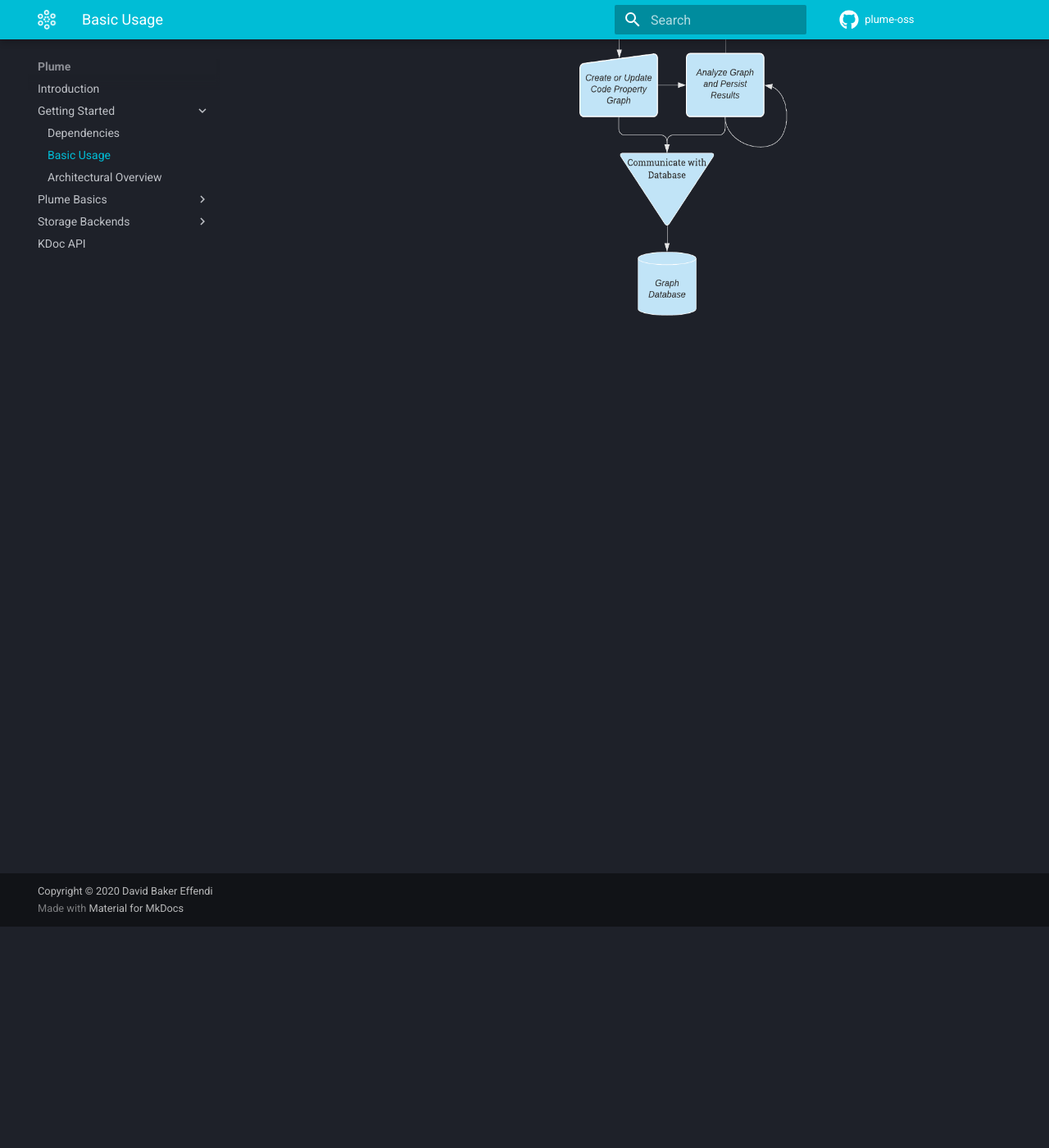
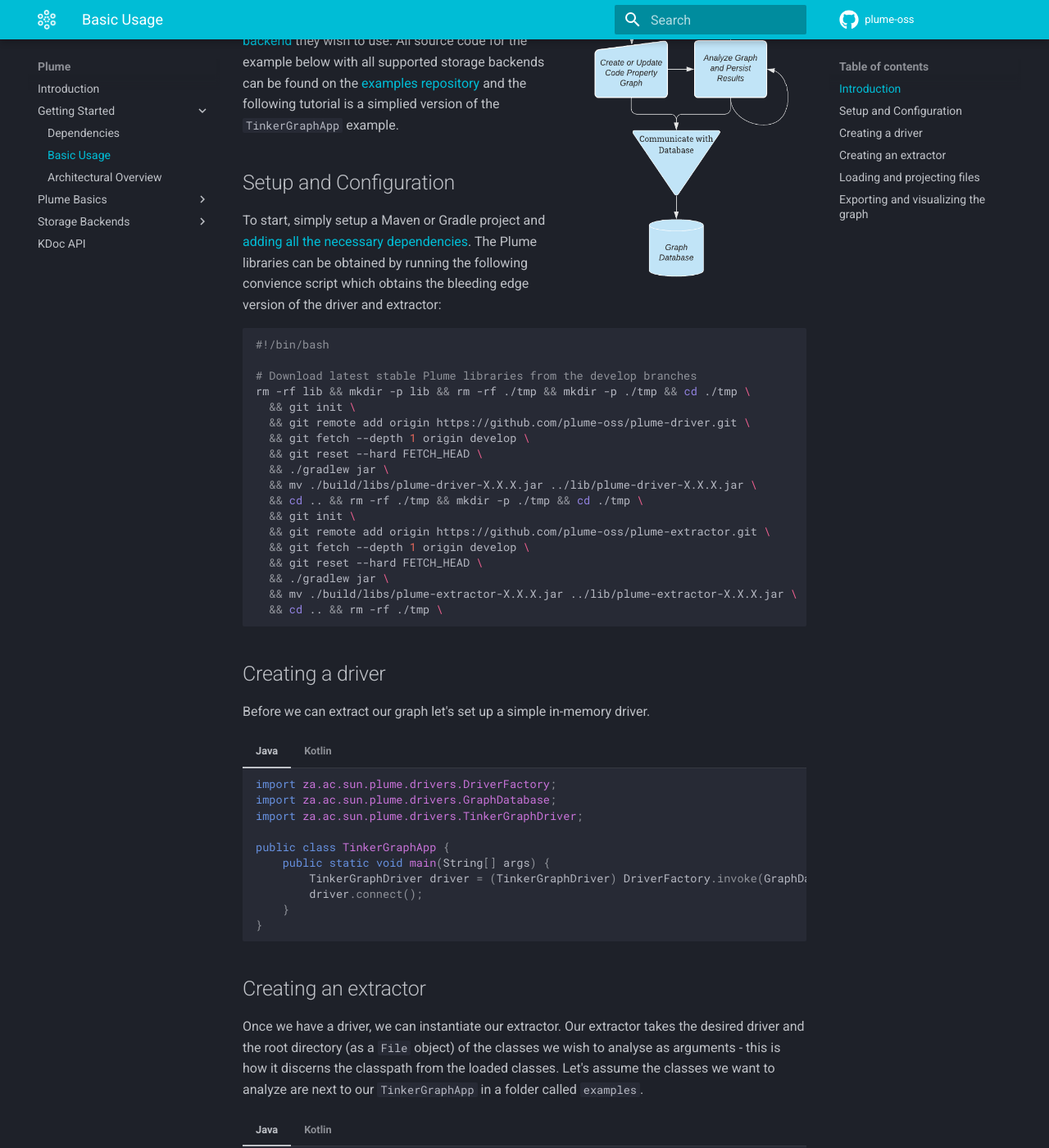
Before and after one commit to plume-oss/plume-docs, an MkDocs documentation site: the page built from docs/getting-started/basic-usage.md, in a window 1280 px wide and 1400 px high, scrolled down 270 px. Shown: the whole window at 82% size. Built offline with MkDocs 1.6.1 and Material for MkDocs 9.7.7, drawn with Linux system fonts in a browser that asks for light colours; some of the changed text lies outside the part shown.

Commit message:
:sparkles: Added a basic usage

````diff
--- a/docs/getting-started/basic-usage.md
+++ b/docs/getting-started/basic-usage.md
@@ -1,3 +1,160 @@
 # Basic Usage
 
-![Basic Process](../assets/images/basic-process.png){: align=right style="height:500px;width:300px" }
+![Basic Process](../assets/images/basic-process.png){: align=right style="height:450px;width:280px" }
+
+## Introduction
+
+The cycle of using Plume for static analysis starts with loading the program one wishes via the extractor.
+This assumes one has already decided on what [storage backend](../storage-backends/introduction.md) they wish to use.
+All source code for the example below with all supported storage backends can be found on the [examples repository](https://github.com/plume-oss/plume-examples) and the following tutorial is a simplied version of the `TinkerGraphApp` example.
+
+## Setup and Configuration
+
+To start, simply setup a Maven or Gradle project and [adding all the necessary dependencies](dependencies.md).
+The Plume libraries can be obtained by running the following convience script which obtains the bleeding edge version
+of the driver and extractor:
+
+```bash
+#!/bin/bash
+
+# Download latest stable Plume libraries from the develop branches
+rm -rf lib && mkdir -p lib && rm -rf ./tmp && mkdir -p ./tmp && cd ./tmp \
+  && git init \
+  && git remote add origin https://github.com/plume-oss/plume-driver.git \
+  && git fetch --depth 1 origin develop \
+  && git reset --hard FETCH_HEAD \
+  && ./gradlew jar \
+  && mv ./build/libs/plume-driver-X.X.X.jar ../lib/plume-driver-X.X.X.jar \
+  && cd .. && rm -rf ./tmp && mkdir -p ./tmp && cd ./tmp \
+  && git init \
+  && git remote add origin https://github.com/plume-oss/plume-extractor.git \
+  && git fetch --depth 1 origin develop \
+  && git reset --hard FETCH_HEAD \
+  && ./gradlew jar \
+  && mv ./build/libs/plume-extractor-X.X.X.jar ../lib/plume-extractor-X.X.X.jar \
+  && cd .. && rm -rf ./tmp \
+```
+
+## Creating a driver
+
+Before we can extract our graph let's set up a simple in-memory driver.
+
+=== "Java"
+    ```java
+    import za.ac.sun.plume.drivers.DriverFactory;
+    import za.ac.sun.plume.drivers.GraphDatabase;
+    import za.ac.sun.plume.drivers.TinkerGraphDriver;
+
+    public class TinkerGraphApp {
+        public static void main(String[] args) {
+            TinkerGraphDriver driver = (TinkerGraphDriver) DriverFactory.invoke(GraphDatabase.TINKER_GRAPH);
+            driver.connect();
+        }
+    }
+    ```
+
+=== "Kotlin"
+    ```kotlin
+    import za.ac.sun.plume.drivers.DriverFactory
+    import za.ac.sun.plume.drivers.GraphDatabase
+    import za.ac.sun.plume.drivers.TinkerGraphDriver
+
+    class TinkerGraphApp {
+        fun main(args : Array<String>) {
+            val driver = (DriverFactory(GraphDatabase.TINKER_GRAPH) as TinkerGraphDriver).apply { connect() }
+        }
+    }
+    ```
+
+## Creating an extractor
+
+Once we have a driver, we can instantiate our extractor. Our extractor takes the desired driver and the
+root directory (as a `File` object) of the classes we wish to analyse as arguments - this is how it
+discerns the classpath from the loaded classes. Let's assume the classes we want to analyze are next to
+our `TinkerGraphApp` in a folder called `examples`.
+
+=== "Java"
+    ```java
+    import za.ac.sun.plume.Extractor;
+    import za.ac.sun.plume.drivers.DriverFactory;
+    import za.ac.sun.plume.drivers.GraphDatabase;
+    import za.ac.sun.plume.drivers.TinkerGraphDriver;
+
+    public class TinkerGraphApp {
+        public static void main(String[] args) {
+            TinkerGraphDriver driver = (TinkerGraphDriver) DriverFactory.invoke(GraphDatabase.TINKER_GRAPH);
+            driver.connect();
+            Extractor extractor = new Extractor(driver, new File("./examples"));
+        }
+    }
+    ```
+
+=== "Kotlin"
+    ```kotlin
+    import za.ac.sun.plume.Extractor
+    import za.ac.sun.plume.drivers.DriverFactory
+    import za.ac.sun.plume.drivers.GraphDatabase
+    import za.ac.sun.plume.drivers.TinkerGraphDriver
+
+    class TinkerGraphApp {
+        fun main(args : Array<String>) {
+            val driver = (DriverFactory(GraphDatabase.TINKER_GRAPH) as TinkerGraphDriver).apply { connect() }
+            val extractor = Extractor(driver, File("./examples"))
+        }
+    }
+    ```
+
+## Loading and projecting files
+
+Next we would like to load the files we would like to extract the code property graph from. Classes can be loaded
+as source files, class files, or a directory containing either. More on this can be found under
+[using the extractor](../plume-basics/extracting-cpg.md).
+
+For this example we will load the following file and store it under the package structure
+`intraprocedural/basic/Basic1.java` so the full path will be `./examples/intraprocedural/basic/Basic1.java`.
+
+```java
+package intraprocedural.basic;
+
+public class Basic1 {
+
+    public static void main(String[] args) {
+        int a = 3;
+        int b = 2;
+        int c = a + b;
+    }
+
+}
+```
+
+Now let's load the file and project it to the graph database. The `load()` function adds arguments
+to a queue and the `project()` function will project all loaded classes and clear the queue.
+
+=== "Java"
+    ```java
+    File exampleFile = new File("./examples/intraprocedural/basic/Basic1.java");
+    extractor.load(exampleFile);
+    extractor.project();
+    ```
+
+=== "Kotlin"
+    ```kotlin
+    val exampleFile = File("./examples/intraprocedural/basic/Basic1.java")
+    extractor.let { it.load(exampleFile); it.project() }
+    ```
+
+## Exporting and visualizing the graph
+
+The code property graph is now constructed, in order to retrieve this from our in-memory database
+let's export our graph. The `TinkerGraphDriver` supports importing and exporting graphs in GraphML,
+GraphSON, and Gryo formats specified by the file extension `.xml`, `.json`, and `.kryo`. In this
+example we will export the graph in GraphML format so that it can be visualized using [Cytoscape](https://cytoscape.org/).
+
+```java
+driver.exportGraph("./graph.xml");
+```
+
+With a bit of custom styling and using the `name` property as the displayed label for vertices and edges our
+graph will look something like this:
+
+![Basic Graph](../assets/images/getting-started/basic-graph.png)
````
Also changed, not shown: docs/assets/images/getting-started/basic-graph.png (added).
